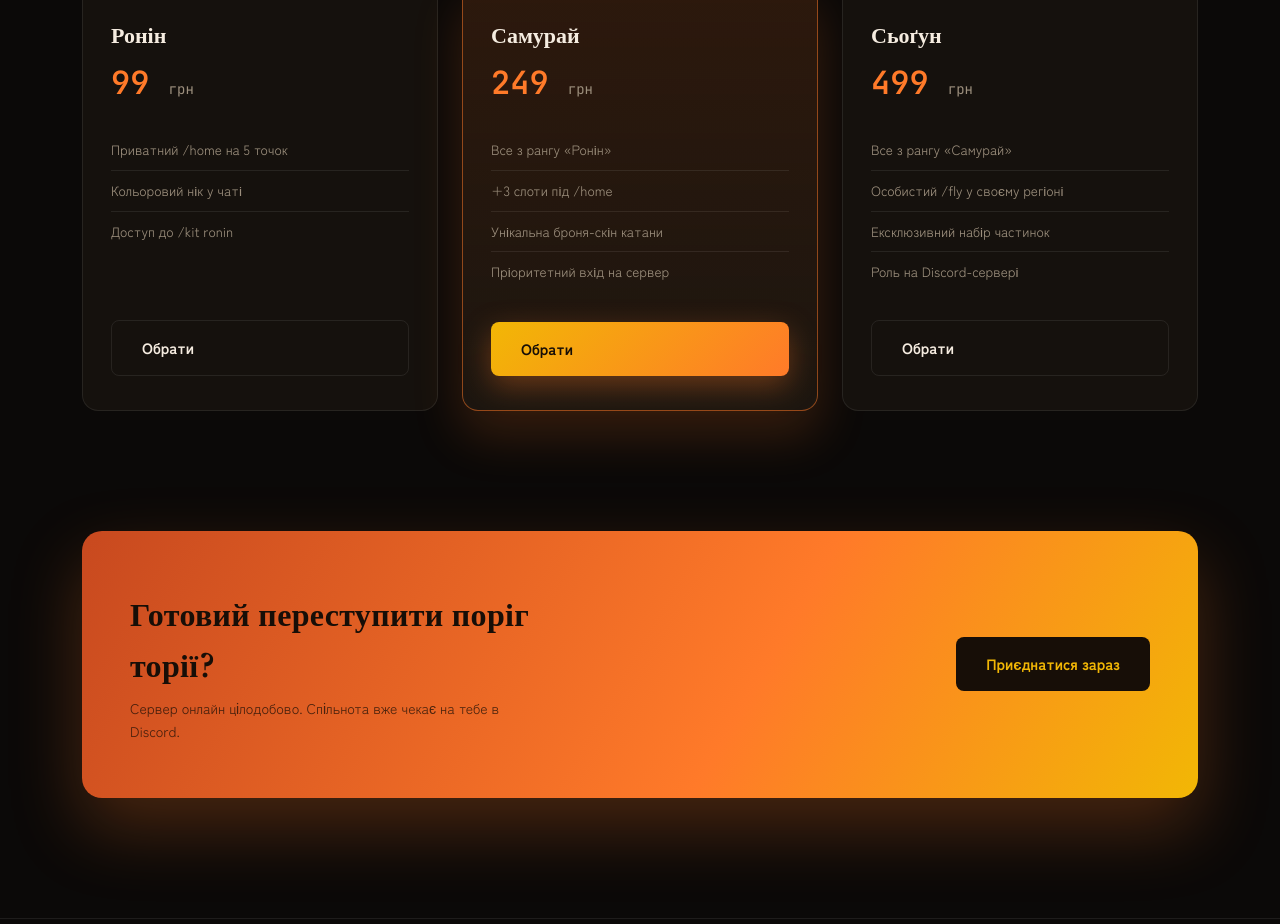
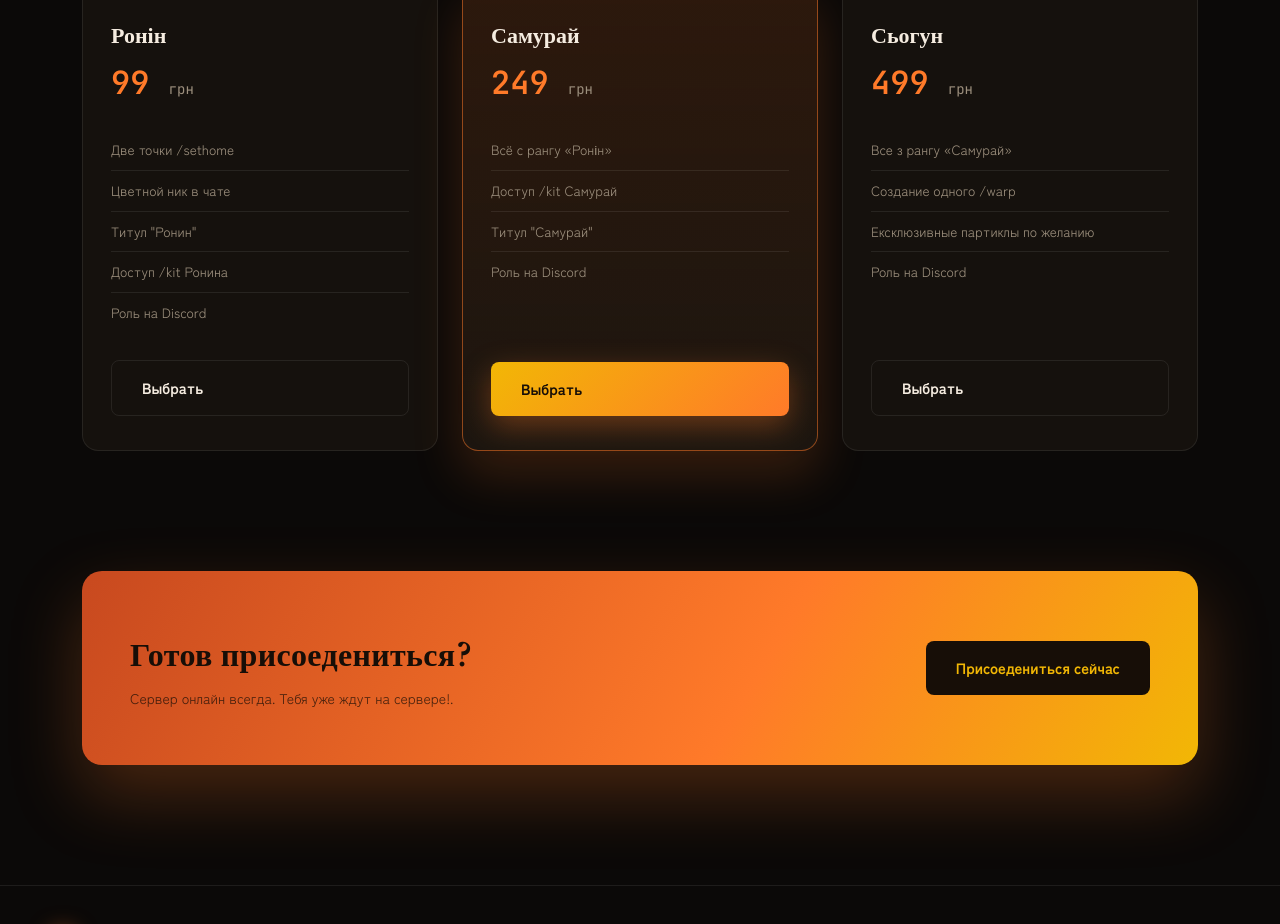
Before and after one commit to olympiumworld-ux/Olymp_World, a plain HTML site: page index.html in a window 1280 px wide. Shown: the part 2351-3275 px from the top of the page. Drawn offline with Linux system fonts and the light colour scheme.

Commit message:
Update index.html

```diff
--- a/index.html
+++ b/index.html
@@ -702,11 +702,13 @@
           <div class="donate-name">Ронін</div>
           <div class="donate-price">99 <span>грн</span></div>
           <ul>
-            <li>Приватний /home на 5 точок</li>
-            <li>Кольоровий нік у чаті</li>
-            <li>Доступ до /kit ronin</li>
+            <li>Две точки /sethome</li>
+            <li>Цветной ник в чате</li>
+            <li>Титул "Ронин"</li>
+            <li>Доступ /kit Ронина</li>
+            <li>Роль на Discord</li>
           </ul>
-          <a href="#" class="btn btn-ghost">Обрати</a>
+          <a href="#" class="btn btn-ghost">Выбрать</a>
         </div>
 
         <div class="donate-card featured">
@@ -714,24 +716,24 @@
           <div class="donate-name">Самурай</div>
           <div class="donate-price">249 <span>грн</span></div>
           <ul>
-            <li>Все з рангу «Ронін»</li>
-            <li>+3 слоти під /home</li>
-            <li>Унікальна броня-скін катани</li>
-            <li>Пріоритетний вхід на сервер</li>
+            <li>Всё с рангу «Ронін»</li>
+            <li>Доступ /kit Самурай</li>
+            <li>Титул "Самурай"</li>
+            <li>Роль на Discord</li>
           </ul>
-          <a href="#" class="btn btn-primary">Обрати</a>
+          <a href="#" class="btn btn-primary">Выбрать</a>
         </div>
 
         <div class="donate-card">
-          <div class="donate-name">Сьоґун</div>
+          <div class="donate-name">Сьогун</div>
           <div class="donate-price">499 <span>грн</span></div>
           <ul>
             <li>Все з рангу «Самурай»</li>
-            <li>Особистий /fly у своєму регіоні</li>
-            <li>Ексклюзивний набір частинок</li>
-            <li>Роль на Discord-сервері</li>
+            <li>Создание одного /warp</li>
+            <li>Ексклюзивные партиклы по желанию</li>
+            <li>Роль на Discord</li>
           </ul>
-          <a href="#" class="btn btn-ghost">Обрати</a>
+          <a href="#" class="btn btn-ghost">Выбрать</a>
         </div>
       </div>
     </div>
@@ -739,10 +741,10 @@
 
   <div class="cta-band">
     <div>
-      <h3>Готовий переступити поріг торії?</h3>
-      <p>Сервер онлайн цілодобово. Спільнота вже чекає на тебе в Discord.</p>
+      <h3>Готов присоедениться?</h3>
+      <p>Сервер онлайн всегда. Тебя уже ждут на сервере!.</p>
     </div>
-    <a href="#" class="btn btn-primary">Приєднатися зараз</a>
+    <a href="#" class="btn btn-primary">Присоедениться сейчас</a>
   </div>
 
 </main>
@@ -754,9 +756,9 @@
       OLYMP WORLD
     </div>
     <div class="footer-links">
-      <a href="#home">Головна</a>
-      <a href="#steps">Як почати</a>
-      <a href="#features">Особливості</a>
+      <a href="#home">Главная</a>
+      <a href="#steps">Как начать</a>
+      <a href="#features">Особенности</a>
       <a href="#">Правила</a>
       <a href="#">Discord</a>
     </div>
```
